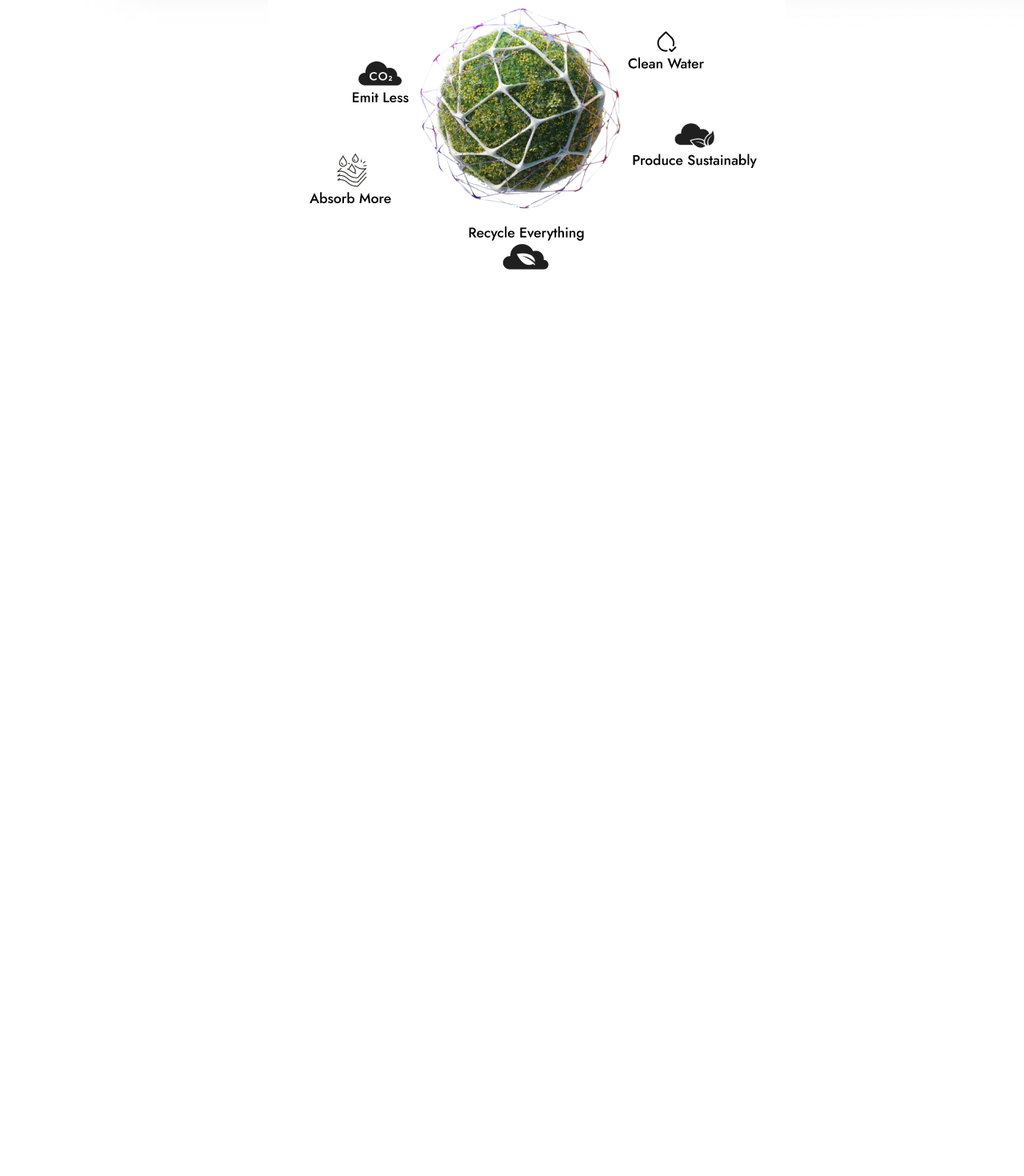
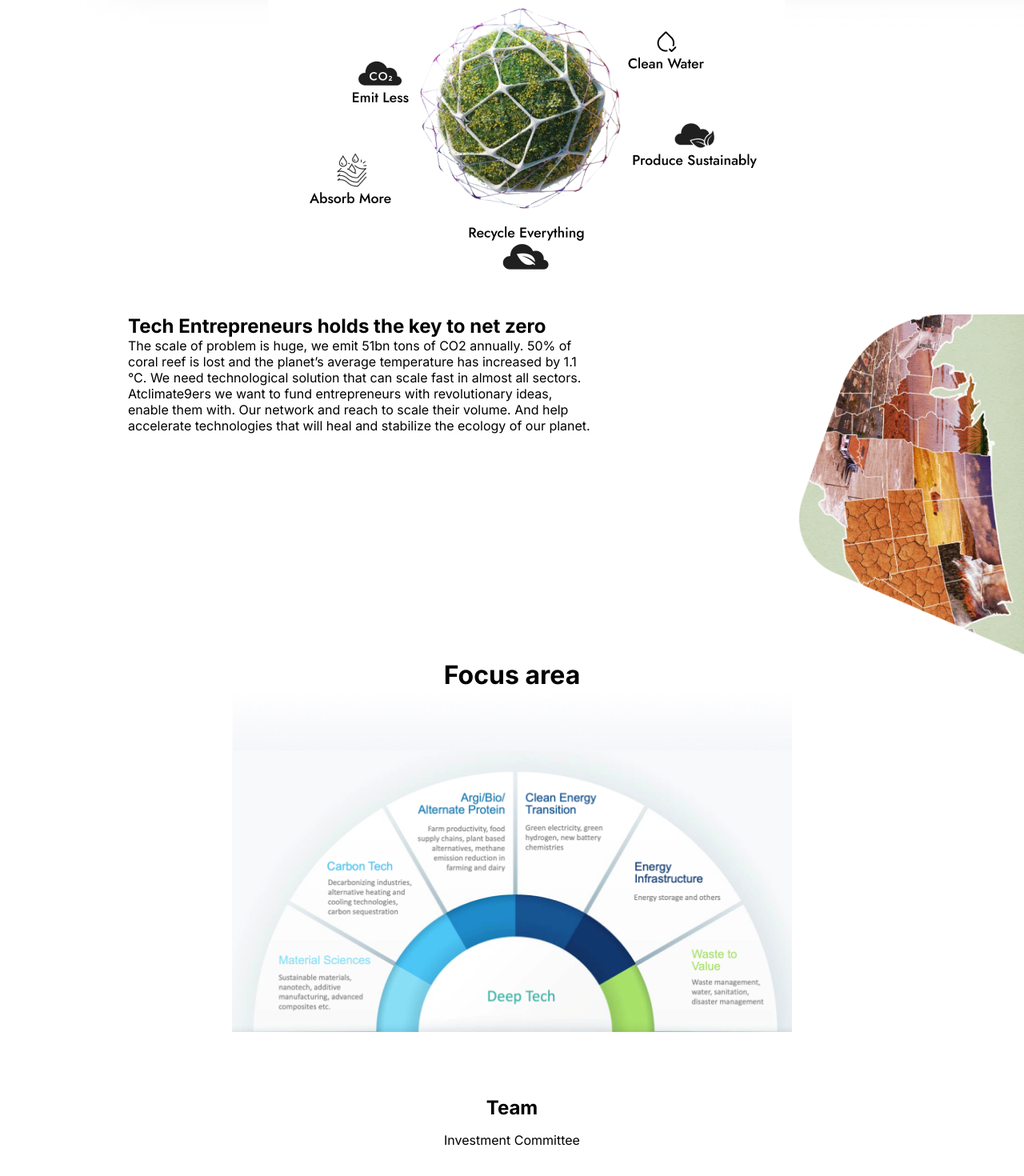
Before and after one commit to atom540/climate9ers, a Next.js app: page / in a window 1280 px wide. Shown: the part 1308-2778 px from the top of the page at 80% size. Before the commit the page ends 1648 px from the top, so only its background shows below. Built offline with nearby package versions, Linux system fonts and the light colour scheme.

Commit message:
change in Home

```diff
--- a/src/app/page.js
+++ b/src/app/page.js
@@ -6,8 +6,8 @@ const page = () => {
   return (
     <div>
       <Navbar />
-      {/* <Team /> */}
       <Home/>
+      <Team />
     </div>
   )
 }
--- a/src/components/home/Home.css
+++ b/src/components/home/Home.css
@@ -6,9 +6,11 @@
   gap: 7rem;
 }
 .topLeftcontainer {
+  margin-left: 80px;
   width: 30vw;
 }
 .topRightContainer {
+
 }
 .climateImg {
   display: flex;
@@ -36,15 +38,20 @@
   margin-right: 200px;
   cursor: pointer;
 }
+
+.topLeftImage{
+  margin-left:80px
+}
 .img1 {
   width: 200px;
   margin-bottom: 20px;
-  margin-left: 90px;
+  margin-left: 80px;
    text-shadow: 2px 4px 4px rgba(137, 143, 156, 0.6);
 }
 .img2 {
   margin-bottom: 20px;
   width: 450px;
+  margin-right: 18px;
    text-shadow: 2px 4px 4px rgba(137, 143, 156, 0.6);
 }
 .envimg {
@@ -54,3 +61,24 @@
   height: 200px;
   margin-left: 35px;
 }
+.middleContainer{
+  padding-top: 8rem;
+  display: flex;
+  gap: 10rem;
+  justify-content: space-between;
+}
+
+.middleLeftcontainer{
+  width: 50vw;
+  padding-left: 10rem;
+}
+
+.bottomContainerImg{
+  display: flex;
+  justify-content: center;
+  /* flex-direction: column; */
+}
+
+.bottomContainerHeading{
+  text-align: center;
+}
--- a/src/components/home/Home.jsx
+++ b/src/components/home/Home.jsx
@@ -1,11 +1,15 @@
-import React from 'react'
-import Image from 'next/image'
-import img6 from '../../../public/images/image6.jpg'
-import img1 from '../../../public/images/Img1.png'
-import img2 from '../../../public/images/Img2.png'
-import envImg from '../../../public/images/EnvironmentImg.png'
-import features from '../../../public/images/Features.png'
-import './Home.css'
+/** @format */
+
+import React from "react";
+import Image from "next/image";
+import img6 from "../../../public/images/image6.jpg";
+import img7 from "../../../public/images/image7.png";
+import img8 from "../../../public/images/image8.png";
+import img1 from "../../../public/images/Img1.png";
+import img2 from "../../../public/images/Img2.png";
+import envImg from "../../../public/images/EnvironmentImg.png";
+import features from "../../../public/images/Features.png";
+import "./Home.css";
 const Home = () => {
   return (
     <div>
@@ -35,20 +39,59 @@ const Home = () => {
           <Image src={features} alt="img1" />
         </div>
         <div className="ImgContainer">
-          <div className='img1'>
+          <div className="img1">
             <Image src={img1} alt="img1" />
           </div>
-          <div className='img2'>
+          <div className="img2">
             <Image src={img2} alt="img1" />
           </div>
         </div>
-        <div className='envimg'>
-          <Image src={envImg}  alt="envImg" />
+        <div className="envimg">
+          <Image src={envImg} alt="envImg" />
+        </div>
+        {/* top ended */}
+
+        <div className="middleContainer">
+          <div className="middleLeftcontainer">
+            <h2 className="textTop">
+              Tech Entrepreneurs holds the key to net zero{" "}
+            </h2>
+            <p>
+              The scale of problem is huge, we emit 51bn tons of CO2 annually.
+              50% of coral reef is lost and the planet’s average temperature has
+              increased by 1.1 °C. We need technological solution that can scale
+              fast in almost all sectors. Atclimate9ers we want to fund
+              entrepreneurs with revolutionary ideas, enable them with. Our
+              network and reach to scale their volume. And help accelerate
+              technologies that will heal and stabilize the ecology of our
+              planet.
+            </p>
+          </div>
+          <div className="middleRightContainer">
+            <div className="image">
+              <Image
+                className="topLeftImage"
+                src={img7}
+                alt="Example Image"
+                width={300}
+              />
+            </div>
+          </div>
+        </div>
+        <div className="bottomContainer">
+          <h1 className="bottomContainerHeading">Focus area</h1>
+          <div className="bottomContainerImg">
+            <Image
+              className="bottomContainerImg"
+              src={img8}
+              alt="Example Image"
+              width={700}
+            />
+          </div>
         </div>
       </div>
-      {/* top ended */}
     </div>
-  )
-}
+  );
+};
 
-export default Home
+export default Home;
--- a/src/components/team/Team.css
+++ b/src/components/team/Team.css
@@ -1,9 +1,13 @@
 
+.teamContainer{
+    padding-top: 5rem;
+}
 .topContainer{
     display: flex;
     justify-content: center;
     align-items: center;
     gap: 5rem;
+
 }
 
 .downContainer{
@@ -12,3 +16,11 @@
     align-items: center;
     gap: 5rem;
 }
+.heading{
+    text-align: center;
+    padding-bottom: 4rem;
+
+}
+.lowerText{
+    padding-top: 1rem;
+}
--- a/src/components/team/Team.jsx
+++ b/src/components/team/Team.jsx
@@ -44,6 +44,10 @@ const Team = () => {
     ]
   return (
     <div className="teamContainer">
+      <div className="heading">
+        <h2>Team</h2>
+        <p className='lowerText'>Investment Committee</p>
+      </div>
         <div className="topContainer">
         <TeamCell img={img1}   details={team[0]}/>
         <TeamCell img={img2}   details={team[1]}/>
```
Also changed, not shown: public/images/image7.png (added), public/images/image8.png (added).
